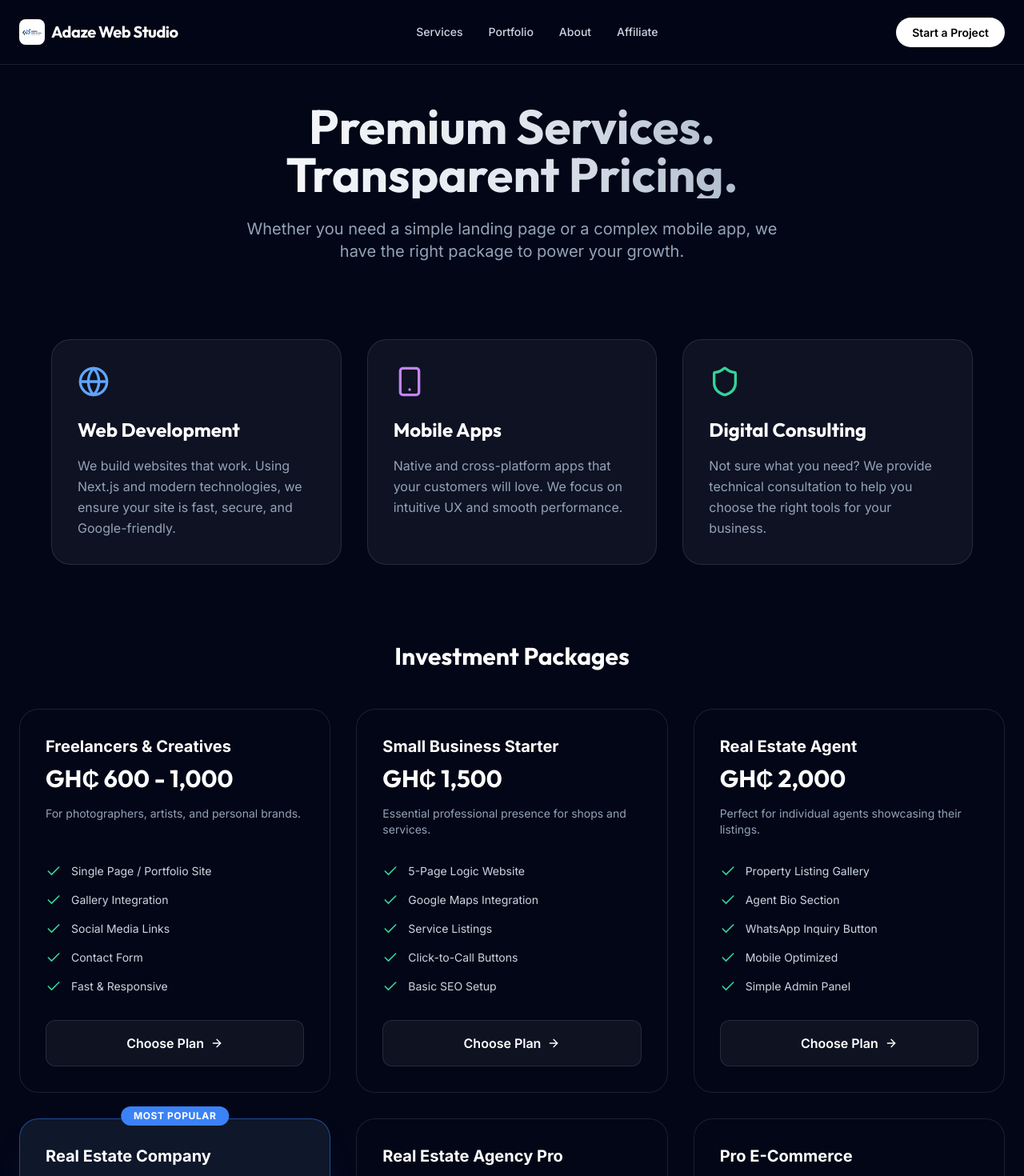
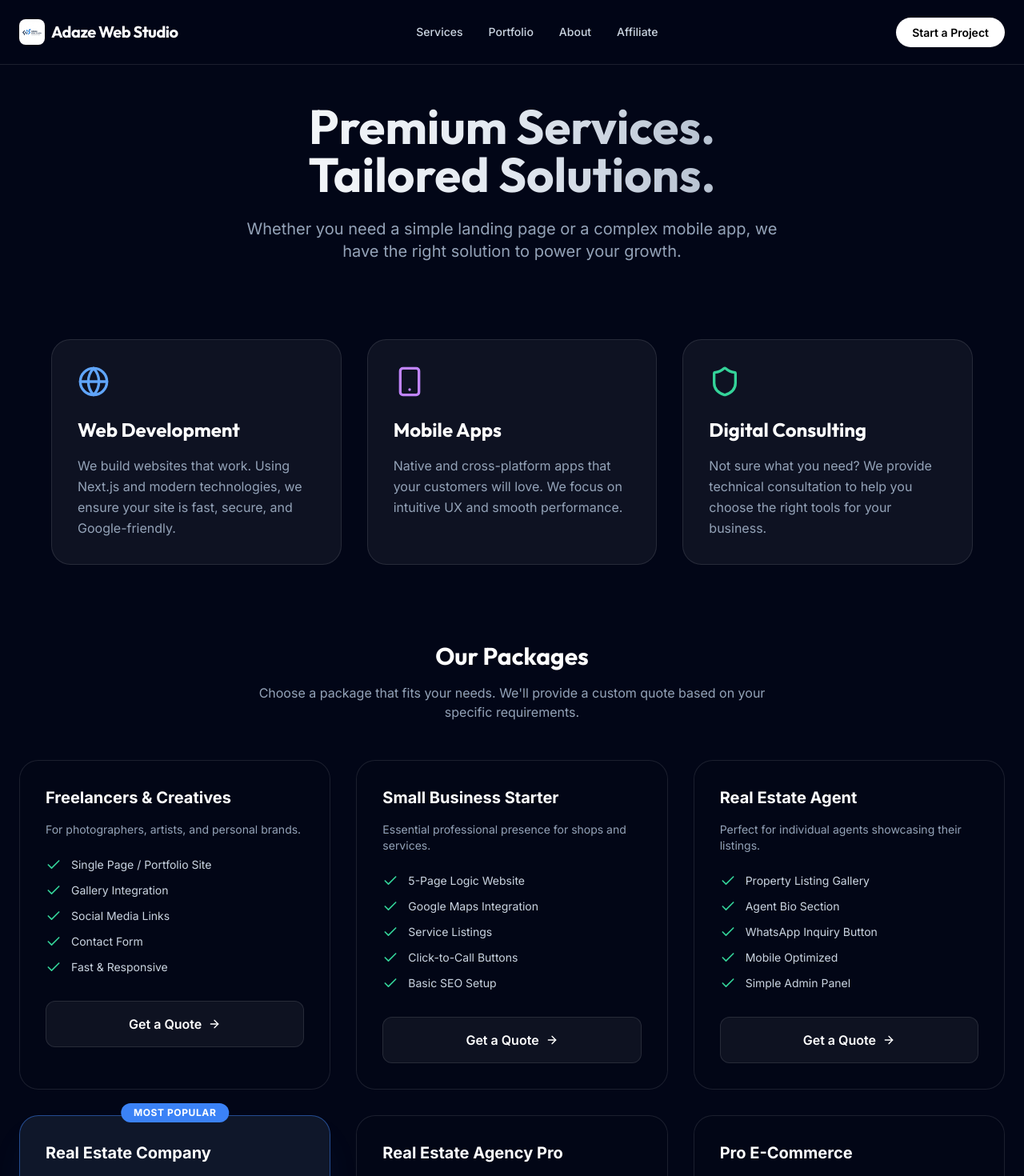
Before and after one commit to adazewebstudio-png/adaze-studio, a Next.js app: page /services in a window 1280 px wide. Shown: the top 1470 px of the page at 80% size. Built offline with nearby package versions, Linux system fonts and the light colour scheme.

Commit message:
Remove prices from services, optimize images and performance

```diff
--- a/app/services/[slug]/page.tsx
+++ b/app/services/[slug]/page.tsx
@@ -67,12 +67,9 @@ export default function ServiceDetailPage() {
                         <div className="inline-flex items-center gap-2 px-3 py-1 rounded-full bg-blue-500/10 border border-blue-500/20 text-blue-400 text-xs font-semibold uppercase tracking-wider mb-6">
                             Selected Package
                         </div>
-                        <h1 className="font-display text-4xl md:text-5xl font-bold text-white mb-4">
+                        <h1 className="font-display text-4xl md:text-5xl font-bold text-white mb-8">
                             {currentPackage.name}
                         </h1>
-                        <p className="text-2xl font-light text-emerald-400 mb-8">
-                            {currentPackage.price}
-                        </p>
 
                         <div className="prose prose-invert max-w-none mb-10">
                             <p className="text-lg text-slate-300 leading-relaxed mb-6">
@@ -123,7 +120,7 @@ export default function ServiceDetailPage() {
                                         className="w-full bg-slate-950 border border-white/10 rounded-xl px-4 py-3 text-white focus:outline-none focus:border-primary/50 focus:ring-1 focus:ring-primary/50 transition-all appearance-none cursor-pointer"
                                     >
                                         {packages.map(p => (
-                                            <option key={p.id} value={p.id}>{p.name} - {p.price}</option>
+                                            <option key={p.id} value={p.id}>{p.name}</option>
                                         ))}
                                     </select>
                                     <p className="text-xs text-slate-500">
--- a/app/services/page.tsx
+++ b/app/services/page.tsx
@@ -1,5 +1,5 @@
 import Link from 'next/link'
-import { Check, Rocket, ArrowRight, Globe, Smartphone, Shield } from 'lucide-react'
+import { Check, ArrowRight, Globe, Smartphone, Shield } from 'lucide-react'
 import Navbar from '@/components/Navbar'
 import Footer from '@/components/Footer'
 import { packages } from '@/lib/packages'
@@ -14,15 +14,15 @@ export default function Services() {
                 <section className="px-6 mb-24 text-center">
                     <div className="container mx-auto max-w-4xl">
                         <h1 className="font-display text-4xl md:text-6xl font-bold mb-6 bg-gradient-to-r from-white via-slate-200 to-slate-400 bg-clip-text text-transparent">
-                            Premium Services.<br /> Transparent Pricing.
+                            Premium Services.<br /> Tailored Solutions.
                         </h1>
                         <p className="text-xl text-slate-400 max-w-2xl mx-auto">
-                            Whether you need a simple landing page or a complex mobile app, we have the right package to power your growth.
+                            Whether you need a simple landing page or a complex mobile app, we have the right solution to power your growth.
                         </p>
                     </div>
                 </section>
 
-                {/* Detailed Services Grid (Restored) */}
+                {/* Detailed Services Grid */}
                 <section className="px-6 mb-24">
                     <div className="container mx-auto max-w-6xl">
                         <div className="grid md:grid-cols-3 gap-8 mb-16">
@@ -51,13 +51,16 @@ export default function Services() {
                     </div>
                 </section>
 
-                {/* Pricing Grid */}
+                {/* Packages Grid (Without Prices) */}
                 <section className="px-6 relative">
                     <div className="container mx-auto max-w-7xl">
-                        <h2 className="text-3xl font-bold text-white text-center mb-12 font-display">Investment Packages</h2>
+                        <h2 className="text-3xl font-bold text-white text-center mb-4 font-display">Our Packages</h2>
+                        <p className="text-slate-400 text-center mb-12 max-w-2xl mx-auto">
+                            Choose a package that fits your needs. We'll provide a custom quote based on your specific requirements.
+                        </p>
                         <div className="grid md:grid-cols-2 lg:grid-cols-3 gap-8">
                             {packages.map((pkg, i) => {
-                                const isPopular = i === 3; // Real Estate Company is recommended
+                                const isPopular = i === 3;
                                 return (
                                     <div key={i} className={`relative p-8 rounded-3xl border transition-all duration-300 hover:-translate-y-1 ${isPopular ? 'bg-slate-900 border-primary/50 shadow-2xl shadow-primary/10' : 'bg-slate-950/50 border-white/10 hover:border-white/20'
                                         }`}>
@@ -67,11 +70,10 @@ export default function Services() {
                                             </div>
                                         )}
 
-                                        <h3 className="text-xl font-bold text-white mb-2">{pkg.name}</h3>
-                                        <div className="text-3xl font-display font-bold text-white mb-4">{pkg.price}</div>
-                                        <p className="text-slate-400 text-sm mb-8 h-10">{pkg.description}</p>
+                                        <h3 className="text-xl font-bold text-white mb-4">{pkg.name}</h3>
+                                        <p className="text-slate-400 text-sm mb-6">{pkg.description}</p>
 
-                                        <ul className="space-y-4 mb-8">
+                                        <ul className="space-y-3 mb-8">
                                             {pkg.features.map((feat, j) => (
                                                 <li key={j} className="flex items-start gap-3 text-sm text-slate-300">
                                                     <Check className="w-5 h-5 text-emerald-400 shrink-0" />
@@ -87,7 +89,7 @@ export default function Services() {
                                                 : 'bg-white/5 hover:bg-white/10 text-white border border-white/10'
                                                 }`}
                                         >
-                                            Choose Plan <ArrowRight className="w-4 h-4" />
+                                            Get a Quote <ArrowRight className="w-4 h-4" />
                                         </Link>
                                     </div>
                                 )
--- a/components/Navbar.tsx
+++ b/components/Navbar.tsx
@@ -12,7 +12,7 @@ export default function Navbar() {
             <div className="container mx-auto px-6 h-20 flex items-center justify-between">
                 <Link href="/" className="flex items-center gap-2 z-50">
                     <div className="relative w-8 h-8 rounded-lg overflow-hidden flex items-center justify-center">
-                        <Image src="/logo.png" alt="Adaze Web Studio Logo" fill className="object-cover" />
+                        <Image src="/logo.png" alt="Adaze Web Studio Logo" fill className="object-cover" priority />
                     </div>
                     <span className="font-display font-bold text-xl tracking-tight text-white">Adaze Web Studio</span>
                 </Link>
--- a/next.config.js
+++ b/next.config.js
@@ -1,7 +1,17 @@
-
 /** @type {import('next').NextConfig} */
 const nextConfig = {
     reactStrictMode: true,
+
+    // Optimize images
+    images: {
+        formats: ['image/avif', 'image/webp'],
+        minimumCacheTTL: 60 * 60 * 24 * 30, // 30 days cache
+    },
+
+    // Experimental performance features
+    experimental: {
+        optimizeCss: true,
+    },
 };
 
 module.exports = nextConfig;
```
